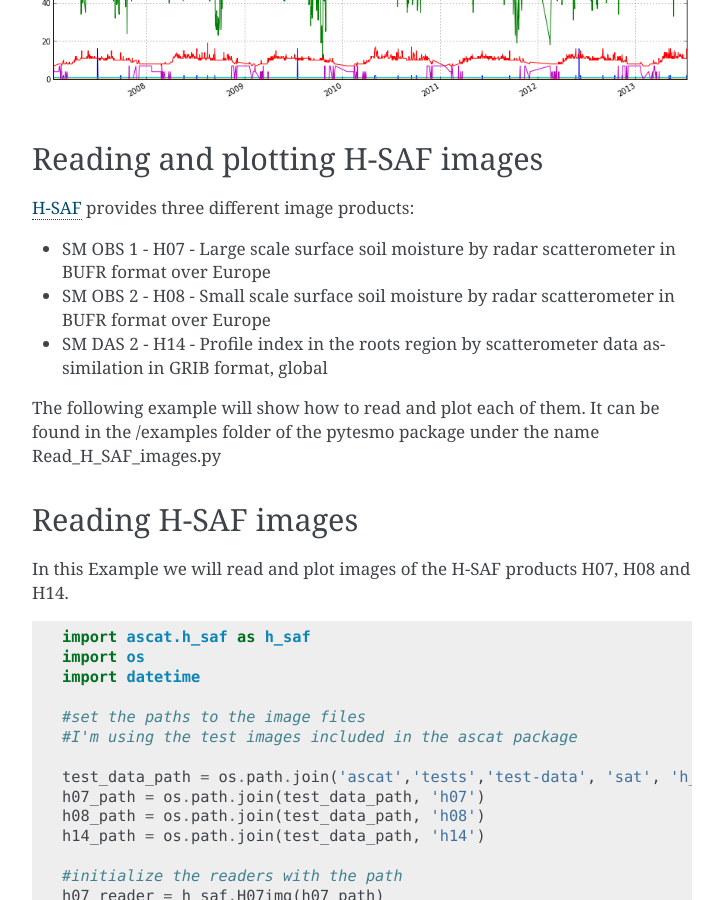
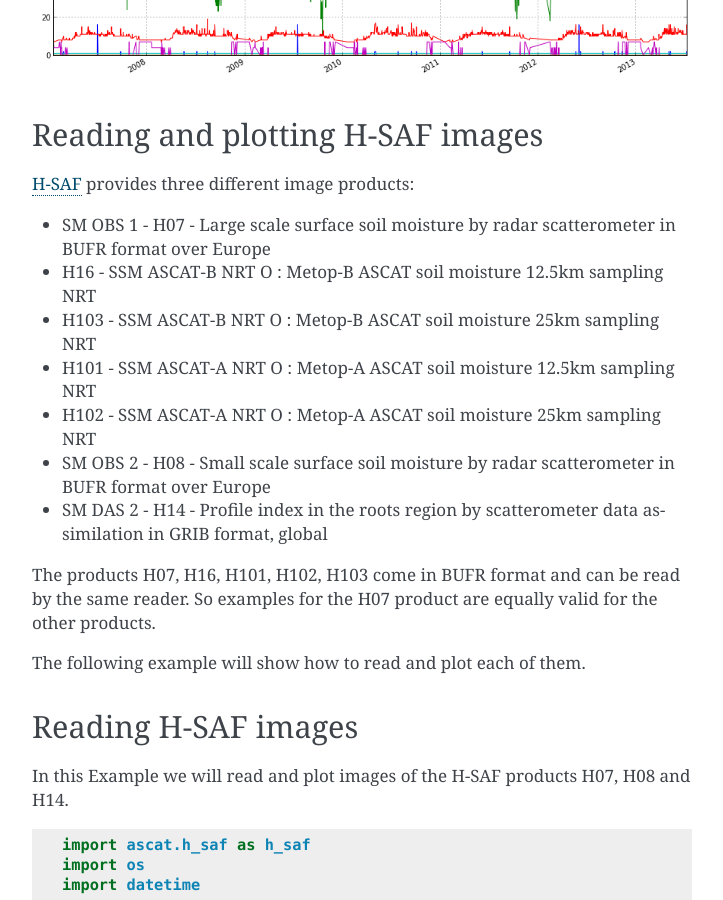
Before and after one commit to TUW-GEO/ascat, a Sphinx documentation site: the page built from docs/examples.rst, in a window 1280 px wide and 900 px high, scrolled down 2794 px. Shown: the whole window, without its empty margins (388-1111 px from the left). Built offline with Sphinx 7.4.7, drawn with Linux system fonts in a browser that asks for light colours; formulas are drawn with MathJax 3; pages that are not in the unit, such as notebooks, are missing from menus; the version number could not be read and is left out; some of the changed text lies outside the part shown.

Commit message:
Update examples with information about BUFR product similarities.

```diff
--- a/docs/examples.rst
+++ b/docs/examples.rst
@@ -6,12 +6,13 @@ Examples
 Reading and plotting ASCAT H25 data from netCDF format
 ======================================================
 
-This Example script reads and plots ASCAT H25 SSM data with different masking options
-and also converts the data to absolute values using the included porosity data.
-It can be found in the /examples folder of the pytesmo package under the name read_ASCAT_H25.py
+This Example script reads and plots ASCAT H25 SSM data with different masking
+options and also converts the data to absolute values using the included
+porosity data.
 
-If the standard file names assumed by the script have changed this can be specified during initialization of the AscatH25_SSM object.
-Please see the documentation of :class:`pytesmo.io.sat.ascat.AscatH25_SSM`
+If the standard file names assumed by the script have changed this can be
+specified during initialization of the AscatH25_SSM object. Please see the
+documentation of :class:`ascat.AscatH25_SSM`
 
 .. include::
    read_ASCAT_H25.rst
@@ -22,11 +23,18 @@ Reading and plotting H-SAF images
 `H-SAF <http://hsaf.meteoam.it/soil-moisture.php>`_ provides three different image products:
 
 * SM OBS 1 - H07 - Large scale surface soil moisture by radar scatterometer in BUFR format over Europe
+* H16 - SSM ASCAT-B NRT O : Metop-B ASCAT soil moisture 12.5km sampling NRT
+* H103 - SSM ASCAT-B NRT O : Metop-B ASCAT soil moisture 25km sampling NRT
+* H101 - SSM ASCAT-A NRT O : Metop-A ASCAT soil moisture 12.5km sampling NRT
+* H102 - SSM ASCAT-A NRT O : Metop-A ASCAT soil moisture 25km sampling NRT
 * SM OBS 2 - H08 - Small scale surface soil moisture by radar scatterometer in BUFR format over Europe
 * SM DAS 2 - H14 - Profile index in the roots region by scatterometer data assimilation in GRIB format, global
 
+The products H07, H16, H101, H102, H103 come in BUFR format and can be read by
+the same reader. So examples for the H07 product are equally valid for the other
+products.
+
 The following example will show how to read and plot each of them.
-It can be found in the /examples folder of the pytesmo package under the name Read_H_SAF_images.py
 
 .. include::
    Read_H_SAF_images.rst
@@ -35,7 +43,6 @@ Reading and plotting ASCAT data from binary format
 ==================================================
 
 This example program reads and plots ASCAT SSM and SWI data with different masking options.
-It can be found in the /examples folder of the pytesmo package under the name plot_ASCAT_data.py.
 
 .. include::
    plot_ascat_data.rst
```
Also changed, not shown: README.rst (+8 -4 lines).
